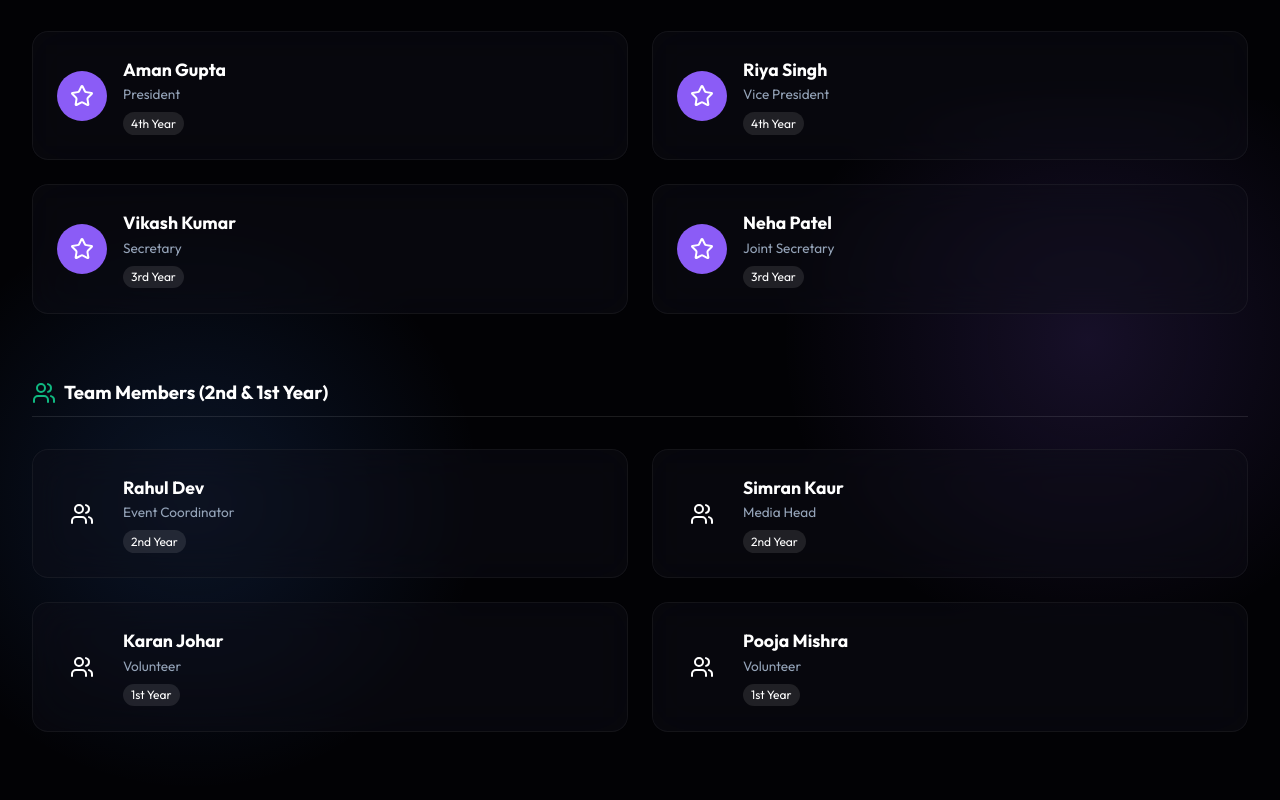
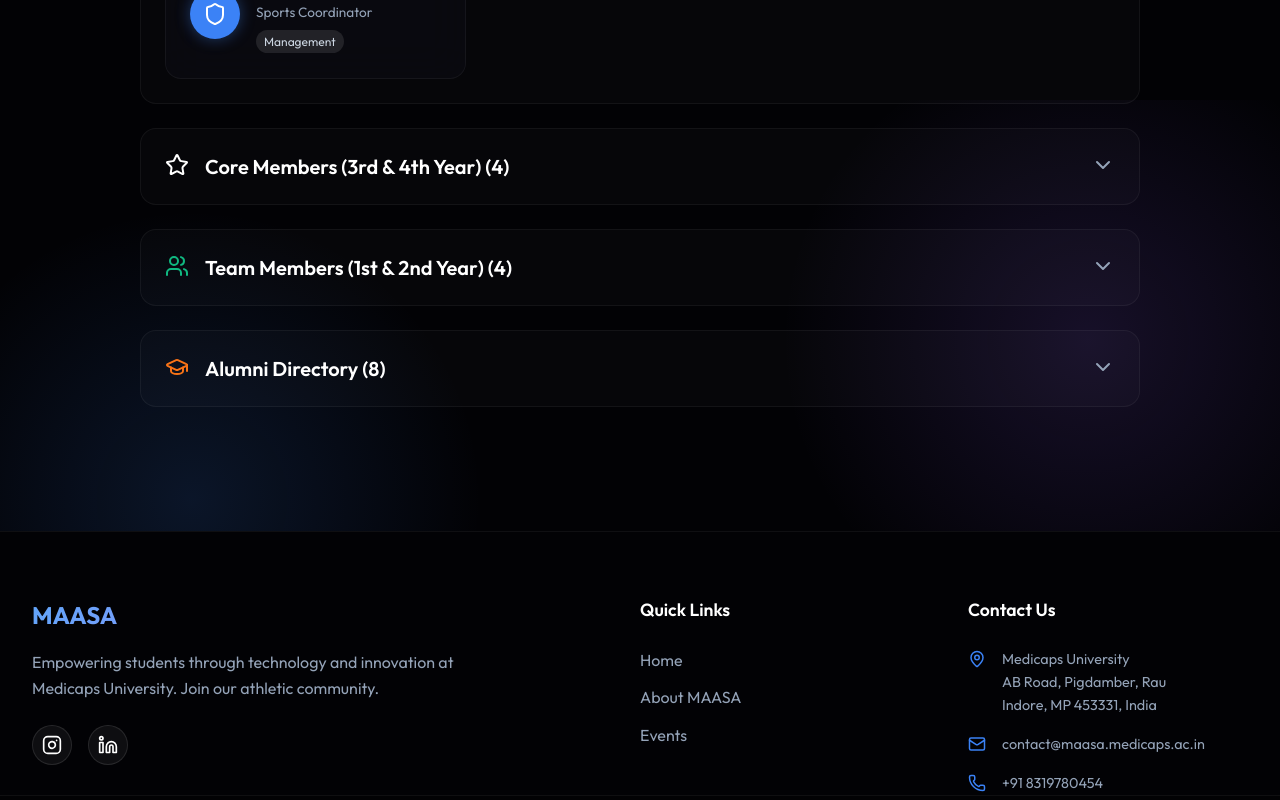
Before and after one commit to Deepak12159/MASA, a React (Vite) app: page /members in a window 1280 px wide. Shown: the part 700-1500 px from the top of the page. Built offline with nearby package versions, Linux system fonts and the light colour scheme.

Commit message:
feat: add members, events pages and global footer component

```diff
--- a/src/components/Footer.jsx
+++ b/src/components/Footer.jsx
@@ -1,5 +1,5 @@
 import { Link } from 'react-router-dom';
-import { Mail, Phone, MapPin } from 'lucide-react';
+import { Mail, Phone, MapPin, Instagram, Linkedin } from 'lucide-react';
 import './Footer.css';
 
 const Footer = () => {
@@ -14,8 +14,8 @@
             Empowering students through technology and innovation at Medicaps University. Join our athletic community.
           </p>
           <div className="social-links">
-            <a href="#" className="social-icon">IG</a>
-            <a href="#" className="social-icon">IN</a>
+            <a href="#" className="social-icon"><Instagram size={20} /></a>
+            <a href="#" className="social-icon"><Linkedin size={20} /></a>
           </div>
         </div>
 
@@ -33,7 +33,7 @@
           <ul className="contact-info">
             <li>
               <MapPin size={18} className="contact-icon" />
-              <span>Medicaps University<br/>AB Road, Pigdamber, Rau<br/>Indore, MP 453331, India</span>
+              <span>Medicaps University<br />AB Road, Pigdamber, Rau<br />Indore, MP 453331, India</span>
             </li>
             <li>
               <Mail size={18} className="contact-icon" />
@@ -41,7 +41,7 @@
             </li>
             <li>
               <Phone size={18} className="contact-icon" />
-              <span>+91 731 4259500</span>
+              <span>+91 8319780454</span>
             </li>
           </ul>
         </div>
--- a/src/pages/Events.jsx
+++ b/src/pages/Events.jsx
@@ -32,12 +32,13 @@
   const { events } = useContext(DataContext);
   const ongoing = events.filter(e => e.status === 'ongoing');
   const upcoming = events.filter(e => e.status === 'upcoming');
+  const past = events.filter(e => e.status === 'archive' || e.status === 'past');
 
   return (
     <div className="container" style={{ paddingTop: '100px', minHeight: '80vh', paddingBottom: '100px' }}>
       <div className="section-header-modern">
         <h2 className="text-gradient">MAASA Events</h2>
-        <p>Explore all ongoing and upcoming tournaments.</p>
+        <p>Explore all ongoing, upcoming, and past tournaments.</p>
       </div>
 
       {ongoing.length > 0 && (
@@ -58,6 +59,15 @@
         </div>
       )}
 
+      {past.length > 0 && (
+        <div style={{ marginTop: '3rem' }}>
+          <h3 style={{ color: 'white', marginBottom: '1.5rem', borderBottom: '1px solid rgba(255,255,255,0.1)', paddingBottom: '0.5rem' }}>Past Events (Archive)</h3>
+          <div className="premium-grid">
+            {past.map(event => <EventCard key={event.id} event={event} />)}
+          </div>
+        </div>
+      )}
+
       {events.length === 0 && (
         <div style={{ textAlign: 'center', color: '#94a3b8', padding: '4rem', marginTop: '3rem', background: 'rgba(255,255,255,0.03)', borderRadius: '1rem' }}>
           No events available at the moment.
--- a/src/pages/Members.jsx
+++ b/src/pages/Members.jsx
@@ -1,85 +1,125 @@
-import React from 'react';
-import { Shield, Star, Users } from 'lucide-react';
+import React, { useState } from 'react';
+import { Shield, Star, Users, ChevronDown, ChevronUp, GraduationCap } from 'lucide-react';
 import './Home.css'; // For common section styles
 
 const dummyData = {
   faculty: [
     { name: "Prof. Raj Sharma", role: "Head of Sports", dept: "Physical Education" },
     { name: "Dr. Anita Verma", role: "Athletics Coach", dept: "Sports Science" },
+    { name: "Mr. Anil Kapoor", role: "Fitness Trainer", dept: "Physical Education" },
+    { name: "Dr. Sunita Rao", role: "Sports Coordinator", dept: "Management" }
   ],
-  core4: [
+  core: [
     { name: "Aman Gupta", role: "President", year: "4th Year" },
     { name: "Riya Singh", role: "Vice President", year: "4th Year" },
-  ],
-  core3: [
     { name: "Vikash Kumar", role: "Secretary", year: "3rd Year" },
     { name: "Neha Patel", role: "Joint Secretary", year: "3rd Year" },
   ],
-  team2: [
+  team: [
     { name: "Rahul Dev", role: "Event Coordinator", year: "2nd Year" },
     { name: "Simran Kaur", role: "Media Head", year: "2nd Year" },
-  ],
-  team1: [
     { name: "Karan Johar", role: "Volunteer", year: "1st Year" },
     { name: "Pooja Mishra", role: "Volunteer", year: "1st Year" },
+  ],
+  alumni: [
+    { name: "Rahul Dravid", role: "Former President", year: "Batch of 2023" },
+    { name: "Suresh Raina", role: "Former Captain", year: "Batch of 2022" },
+    { name: "Mitali Raj", role: "Former VP", year: "Batch of 2021" },
+    { name: "MS Dhoni", role: "Former Secretary", year: "Batch of 2020" },
+    { name: "Virat Kohli", role: "Former Event Head", year: "Batch of 2019" },
+    { name: "Rohit Sharma", role: "Alumni Member", year: "Batch of 2018" },
+    { name: "Smriti Mandhana", role: "Former Media Head", year: "Batch of 2017" },
+    { name: "Jasprit Bumrah", role: "Alumni Member", year: "Batch of 2016" }
   ]
 };
 
 const MemberCard = ({ member, icon: Icon, color }) => (
   <div className="spotlight-card" style={{ padding: '1.5rem', display: 'flex', alignItems: 'center', gap: '1rem', borderRadius: '1rem' }}>
-    <div className={`icon-pulse bg-${color}`} style={{ width: '50px', height: '50px', borderRadius: '50%', display: 'flex', alignItems: 'center', justifyContent: 'center' }}>
+    <div className={`icon-pulse bg-${color}`} style={{ width: '50px', height: '50px', borderRadius: '50%', display: 'flex', alignItems: 'center', justifyContent: 'center', flexShrink: 0 }}>
       <Icon size={24} />
     </div>
     <div>
       <h3 style={{ fontSize: '1.1rem', margin: 0, color: 'white' }}>{member.name}</h3>
       <p style={{ margin: 0, color: '#94a3b8', fontSize: '0.85rem' }}>{member.role}</p>
-      <span style={{ fontSize: '0.75rem', background: 'rgba(255,255,255,0.1)', padding: '0.1rem 0.5rem', borderRadius: '1rem', display: 'inline-block', marginTop: '0.4rem' }}>
+      <span style={{ fontSize: '0.75rem', background: 'rgba(255,255,255,0.1)', padding: '0.1rem 0.5rem', borderRadius: '1rem', display: 'inline-block', marginTop: '0.4rem', color: '#cbd5e1' }}>
         {member.dept || member.year}
       </span>
     </div>
   </div>
 );
 
+const AccordionSection = ({ title, icon: Icon, color, members, defaultOpen = false }) => {
+  const [isOpen, setIsOpen] = useState(defaultOpen);
+
+  return (
+    <div style={{ marginBottom: '1.5rem', background: 'rgba(255,255,255,0.02)', border: '1px solid rgba(255,255,255,0.05)', borderRadius: '1rem', overflow: 'hidden', transition: 'all 0.3s ease' }}>
+      <button
+        onClick={() => setIsOpen(!isOpen)}
+        style={{
+          width: '100%', padding: '1.5rem', display: 'flex', alignItems: 'center', justifyContent: 'space-between',
+          background: isOpen ? 'rgba(255,255,255,0.03)' : 'transparent', border: 'none', color: 'white', cursor: 'pointer', textAlign: 'left',
+          transition: 'all 0.2s ease'
+        }}
+      >
+        <div style={{ display: 'flex', alignItems: 'center', gap: '1rem' }}>
+          <div className={`text-${color}`}><Icon size={24} /></div>
+          <h3 style={{ margin: 0, fontSize: '1.25rem', fontWeight: '600' }}>{title} ({members.length})</h3>
+        </div>
+        <div style={{ color: '#94a3b8' }}>
+          {isOpen ? <ChevronUp size={24} /> : <ChevronDown size={24} />}
+        </div>
+      </button>
+
+      {isOpen && (
+        <div style={{ padding: '1.5rem', display: 'grid', gridTemplateColumns: 'repeat(auto-fit, minmax(300px, 1fr))', gap: '1.5rem' }}>
+          {members.map((m, i) => <MemberCard key={i} member={m} icon={Icon} color={color} />)}
+        </div>
+      )}
+    </div>
+  );
+};
+
 const Members = () => {
   return (
-    <div className="container" style={{ paddingTop: '100px', paddingBottom: '100px' }}>
+    <div className="container" style={{ paddingTop: '100px', paddingBottom: '100px', minHeight: '80vh' }}>
       <div className="section-header-modern" style={{ textAlign: 'center', marginBottom: '4rem' }}>
         <h2 className="text-gradient">The MASA Family</h2>
-        <p>Meet the dedicated faculty and student members behind Medicaps University's thriving sports culture.</p>
+        <p>Meet the dedicated faculty, students, and alumni behind Medicaps University's thriving sports culture.</p>
       </div>
 
-      <section style={{ marginBottom: '4rem' }}>
-        <h3 style={{ borderBottom: '1px solid rgba(255,255,255,0.1)', paddingBottom: '0.5rem', marginBottom: '2rem', display: 'flex', alignItems: 'center', gap: '0.5rem' }}>
-          <Shield className="text-blue" /> Faculty Coordinators
-        </h3>
-        <div style={{ display: 'grid', gridTemplateColumns: 'repeat(auto-fit, minmax(300px, 1fr))', gap: '1.5rem' }}>
-          {dummyData.faculty.map((m, i) => <MemberCard key={i} member={m} icon={Shield} color="blue" />)}
-        </div>
-      </section>
+      <div style={{ maxWidth: '1000px', margin: '0 auto' }}>
+        <AccordionSection
+          title="Faculty Coordinators"
+          icon={Shield}
+          color="blue"
+          members={dummyData.faculty}
+          defaultOpen={true}
+        />
 
-      <section style={{ marginBottom: '4rem' }}>
-        <h3 style={{ borderBottom: '1px solid rgba(255,255,255,0.1)', paddingBottom: '0.5rem', marginBottom: '2rem', display: 'flex', alignItems: 'center', gap: '0.5rem' }}>
-          <Star className="text-purple" /> Core Members (4th & 3rd Year)
-        </h3>
-        <div style={{ display: 'grid', gridTemplateColumns: 'repeat(auto-fit, minmax(300px, 1fr))', gap: '1.5rem', marginBottom: '1.5rem' }}>
-          {dummyData.core4.map((m, i) => <MemberCard key={i} member={m} icon={Star} color="purple" />)}
-        </div>
-        <div style={{ display: 'grid', gridTemplateColumns: 'repeat(auto-fit, minmax(300px, 1fr))', gap: '1.5rem' }}>
-          {dummyData.core3.map((m, i) => <MemberCard key={i} member={m} icon={Star} color="purple" />)}
-        </div>
-      </section>
+        <AccordionSection
+          title="Core Members (3rd & 4th Year)"
+          icon={Star}
+          color="purple"
+          members={dummyData.core}
+          defaultOpen={false}
+        />
 
-      <section>
-        <h3 style={{ borderBottom: '1px solid rgba(255,255,255,0.1)', paddingBottom: '0.5rem', marginBottom: '2rem', display: 'flex', alignItems: 'center', gap: '0.5rem' }}>
-          <Users className="text-green" /> Team Members (2nd & 1st Year)
-        </h3>
-        <div style={{ display: 'grid', gridTemplateColumns: 'repeat(auto-fit, minmax(300px, 1fr))', gap: '1.5rem', marginBottom: '1.5rem' }}>
-          {dummyData.team2.map((m, i) => <MemberCard key={i} member={m} icon={Users} color="green" />)}
-        </div>
-        <div style={{ display: 'grid', gridTemplateColumns: 'repeat(auto-fit, minmax(300px, 1fr))', gap: '1.5rem' }}>
-          {dummyData.team1.map((m, i) => <MemberCard key={i} member={m} icon={Users} color="green" />)}
-        </div>
-      </section>
+        <AccordionSection
+          title="Team Members (1st & 2nd Year)"
+          icon={Users}
+          color="green"
+          members={dummyData.team}
+          defaultOpen={false}
+        />
+
+        <AccordionSection
+          title="Alumni Directory"
+          icon={GraduationCap}
+          color="orange"
+          members={dummyData.alumni}
+          defaultOpen={false}
+        />
+      </div>
     </div>
   );
 };
```
